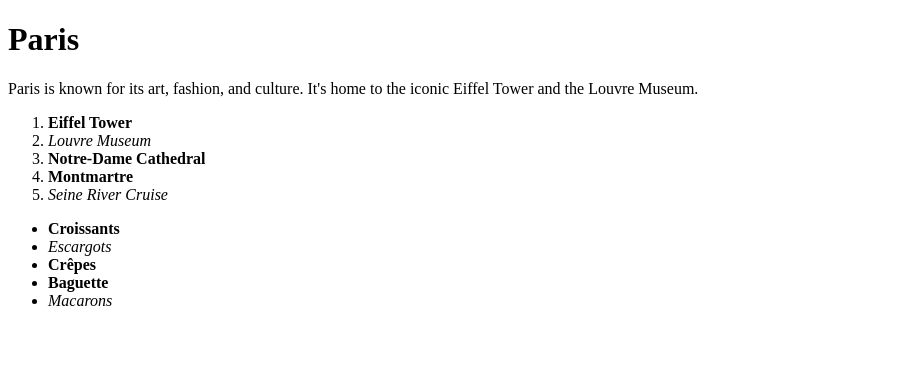
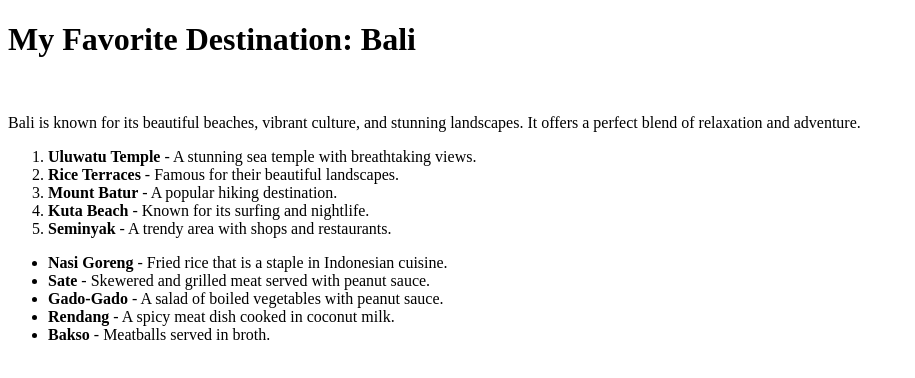
Before and after one commit to acciojob/favorite-holiday-subir211, a website: page main.html in a window 1280 px wide. Shown: the whole page, without its empty margins (0-915 px from the left). Drawn offline with Linux system fonts and the light colour scheme.

Commit message:
created a submission

```diff
--- a/main.html
+++ b/main.html
@@ -7,28 +7,23 @@
     <link rel="stylesheet" href="styles.css">
 </head>
 <body>
-  <header>
-    <h1>Paris</h1>
-</header>
-<main>
-    <p>Paris is known for its art, fashion, and culture. It's home to the iconic Eiffel Tower and the Louvre Museum.</p>
-    <ol>
-        <li><strong>Eiffel Tower</strong></li>
-        <li><em>Louvre Museum</em></li>
-        <li><strong>Notre-Dame Cathedral</strong></li>
-        <li><strong>Montmartre</strong></li>
-        <li><em>Seine River Cruise</em></li>
-    </ol>
-    <ul>
-        <li><strong>Croissants</strong></li>
-        <li><em>Escargots</em></li>
-        <li><strong>Crêpes</strong></li>
-        <li><strong>Baguette</strong></li>
-        <li><em>Macarons</em></li>
-    </ul>
-</main>
+    <h1>My Favorite Destination: Bali</h1>
+<br>
+<p>Bali is known for its beautiful beaches, vibrant culture, and stunning landscapes. It offers a perfect blend of relaxation and adventure.</p>
+<ol>
+  <li><strong>Uluwatu Temple</strong> - A stunning sea temple with breathtaking views.</li>
+  <li><strong>Rice Terraces</strong> - Famous for their beautiful landscapes.</li>
+  <li><strong>Mount Batur</strong> - A popular hiking destination.</li>
+  <li><strong>Kuta Beach</strong> - Known for its surfing and nightlife.</li>
+  <li><strong>Seminyak</strong> - A trendy area with shops and restaurants.</li>
+</ol>
+<ul>
+  <li><strong>Nasi Goreng</strong> - Fried rice that is a staple in Indonesian cuisine.</li>
+  <li><strong>Sate</strong> - Skewered and grilled meat served with peanut sauce.</li>
+  <li><strong>Gado-Gado</strong> - A salad of boiled vegetables with peanut sauce.</li>
+  <li><strong>Rendang</strong> - A spicy meat dish cooked in coconut milk.</li>
+  <li><strong>Bakso</strong> - Meatballs served in broth.</li>
+</ul>
     <script type="text/javascript" src="./script.js"></script>
 </body>
-
-
 </html>
```
